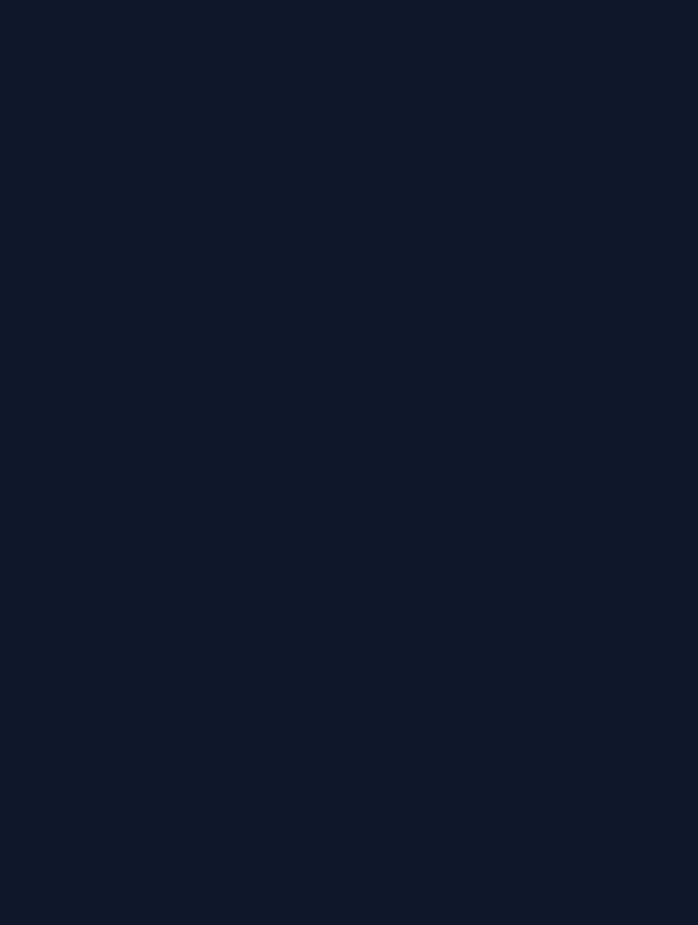
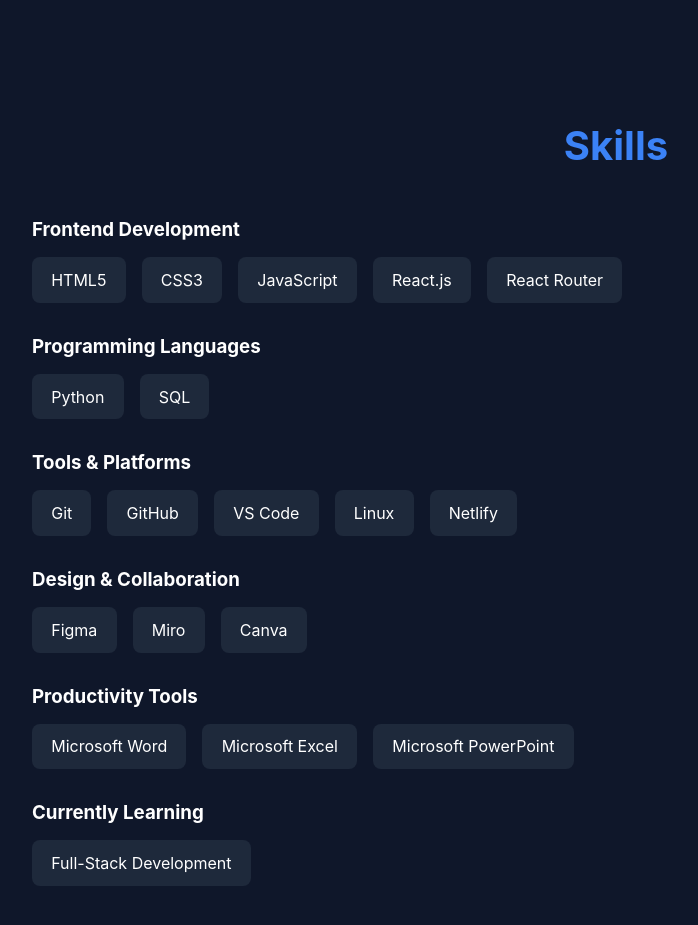
Before and after one commit to manpreetkaur292006-design/MANPREET-KAUR-PORTFOLIO, a React (Vite) app: page / in a window 1280 px wide. Shown: the part 1460-2385 px from the top of the page, without its empty margins (24-722 px from the left). Before the commit the page ends 1501 px from the top, so only its background shows below. Built offline with nearby package versions, Linux system fonts and the light colour scheme.

Commit message:
Added the skills section

```diff
--- a/src/components/Skills.css
+++ b/src/components/Skills.css
@@ -0,0 +1,52 @@
+#skills {
+  padding: 5rem 0;
+}
+
+.skills-container h2 {
+  text-align: center;
+  font-size: 2.5rem;
+  color: var(--accent);
+  margin-bottom: 3rem;
+}
+
+.skills-category {
+  margin-bottom: 2rem;
+}
+
+.skills-category h3 {
+  margin-bottom: 1rem;
+  color: var(--text-primary);
+}
+
+.skills-list {
+  display: flex;
+  flex-wrap: wrap;
+  gap: 1rem;
+}
+
+.skill-badge {
+  background-color: var(--bg-secondary);
+  color: var(--text-primary);
+  padding: 0.8rem 1.2rem;
+  border-radius: 8px;
+  transition: var(--transition);
+}
+
+.skill-badge:hover {
+  transform: translateY(-3px);
+  background-color: var(--accent);
+}
+
+@media (max-width: 768px) {
+  .skills-container h2 {
+    font-size: 2rem;
+  }
+
+  .skills-list {
+    justify-content: center;
+  }
+
+  .skills-category h3 {
+    text-align: center;
+  }
+}
--- a/src/components/Skills.jsx
+++ b/src/components/Skills.jsx
@@ -1,12 +1,89 @@
-import React from 'react'
-import './Skills.css'
+import React from "react";
+import "./Skills.css";
+
+const skillsData = {
+  frontend: ["HTML5", "CSS3", "JavaScript", "React.js", "React Router"],
+  programming: ["Python", "SQL"],
+  tools: ["Git", "GitHub", "VS Code", "Linux", "Netlify"],
+  design: ["Figma", "Miro", "Canva"],
+  productivity: ["Microsoft Word", "Microsoft Excel", "Microsoft PowerPoint"],
+  learning: ["Full-Stack Development"]
+};
 
 const Skills = () => {
   return (
-    <section id='skills'>
+    <section id="skills">
+      <div className="container skills-container">
+        <h2>Skills</h2>
 
+        <div className="skills-category">
+          <h3>Frontend Development</h3>
+          <div className="skills-list">
+            {skillsData.frontend.map((skill) => (
+              <span key={skill} className="skill-badge">
+                {skill}
+              </span>
+            ))}
+          </div>
+        </div>
+
+        <div className="skills-category">
+          <h3>Programming Languages</h3>
+          <div className="skills-list">
+            {skillsData.programming.map((skill) => (
+              <span key={skill} className="skill-badge">
+                {skill}
+              </span>
+            ))}
+          </div>
+        </div>
+
+        <div className="skills-category">
+          <h3>Tools & Platforms</h3>
+          <div className="skills-list">
+            {skillsData.tools.map((skill) => (
+              <span key={skill} className="skill-badge">
+                {skill}
+              </span>
+            ))}
+          </div>
+        </div>
+
+        <div className="skills-category">
+          <h3>Design & Collaboration</h3>
+          <div className="skills-list">
+            {skillsData.design.map((skill) => (
+              <span key={skill} className="skill-badge">
+                {skill}
+              </span>
+            ))}
+          </div>
+        </div>
+
+        <div className="skills-category">
+          <h3>Productivity Tools</h3>
+          <div className="skills-list">
+            {skillsData.productivity.map((skill) => (
+              <span key={skill} className="skill-badge">
+                {skill}
+              </span>
+            ))}
+          </div>
+        </div>
+
+        <div className="skills-category">
+          <h3>Currently Learning</h3>
+          <div className="skills-list">
+            {skillsData.learning.map((skill) => (
+              <span key={skill} className="skill-badge">
+                {skill}
+              </span>
+            ))}
+          </div>
+        </div>
+      </div>
     </section>
-  )
-}
+  );
+};
 
-export default Skills
+export default Skills;
```
